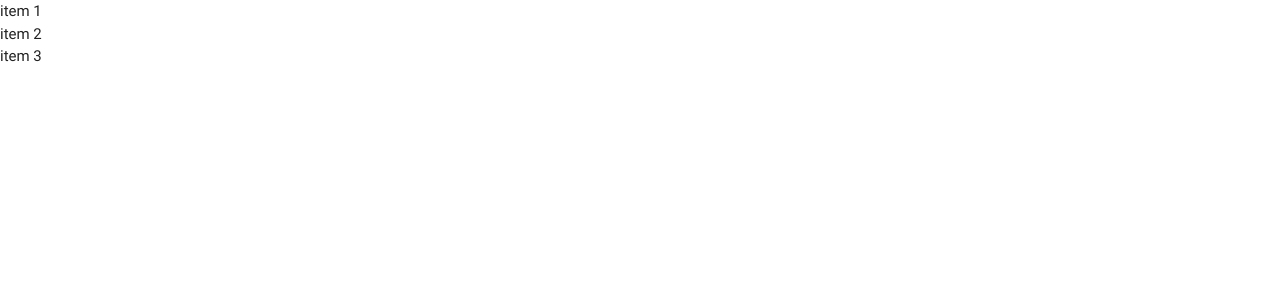
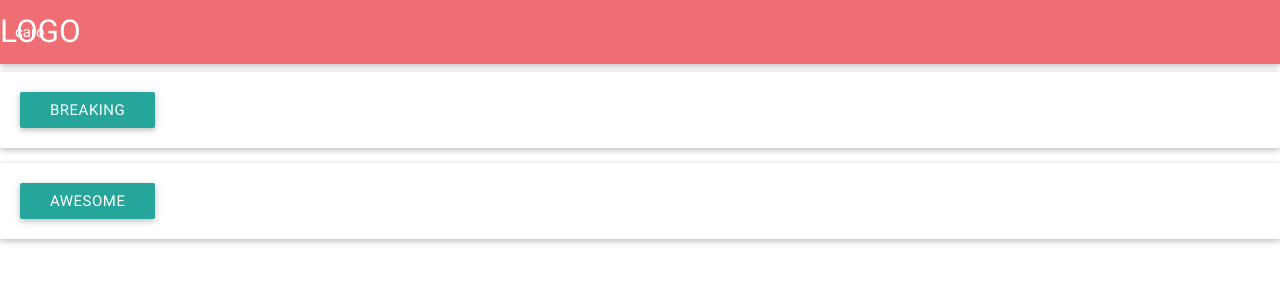
Before and after one commit to CarolineNyambura/duplicate, a plain HTML site: page mithril/caro.html in a window 1280 px wide. Drawn offline with Linux system fonts and the light colour scheme.

Commit message:
created my own example components :smile:

```diff
--- a/mithril/caro.html
+++ b/mithril/caro.html
@@ -5,29 +5,46 @@
 	<script src="mithril.min.js"></script>
 </head>
 <body>
+	<div id="navbarZone"></div>
+	<div id="component1Zone"></div>
+	<div id="component2Zone"></div>
 <script>
-	var component={
-		view:function(){
-			return m("div",{class:"card-panel"},[
-				m("button",{class:"btn"},"take Over")]
-				)
+
+		var component1 = {
+			view:function(){
+				return m("div",{class:"card-panel"},[
+					m("button",{class:"btn"},"breaking")
+				])
 			}
 		}
-		var item={
+
+		var component2 = {
 			view:function(){
-				return m("ul",[
-			m("li","item 1"),
-			m("li","item 2"),
-			m("li","item 3")
-			])
+				return m("div",{class:"card-panel"},[
+					m("button",{class:"btn"},"awesome")
+				])
 			}
 		}
-		m("a",[
-			m("button","nested")
-			])
 
-	//m.mount(document.body,component)
-	m.mount(document.body,item)
+		var navbar = {
+			view:function(){
+				return m("nav",{class:"nav-wrapper"},[
+					m("a",{class:"brand-logo"},"LOGO"),
+					m("ul",[
+
+						m("li",[
+							m("a","caro")
+						])
+					])
+				])
+			}
+		}
+
+	m.mount(document.getElementById('component1Zone'),component1)
+	m.mount(document.getElementById('component2Zone'),component2)
+	m.mount(document.getElementById('navbarZone'),navbar)
+	//m.mount(document.body,component2)
+
 	</script>
 </body>
 </html>
```
Also changed, not shown: mithril/corrections.html (+12 -5 lines), mithril/navbar.html (+2 -2 lines).
